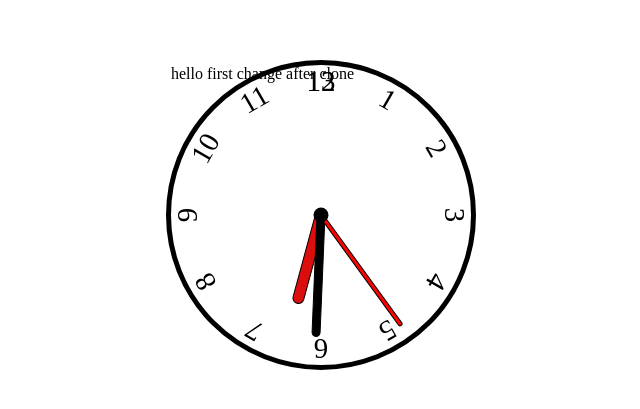
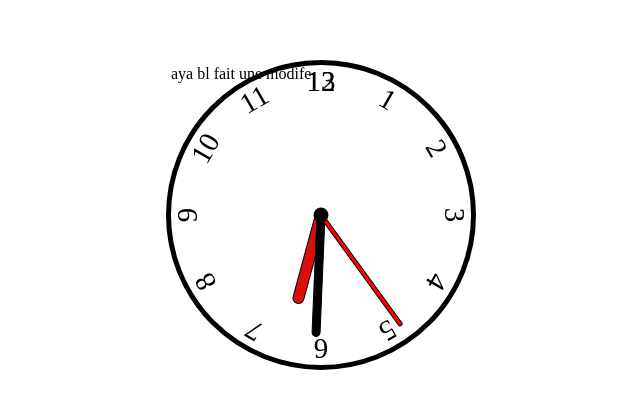
Before and after one commit to ayabl/gitProject, a plain HTML site: page index.html in a window 1280 px wide. Shown: the part 193-602 px from the top of the page, 319-959 px from the left. Drawn offline with Linux system fonts and the light colour scheme.

Commit message:
Signed-off-by: Aya <ayaravelle@gmail.com>

```diff
--- a/index.html
+++ b/index.html
@@ -26,7 +26,8 @@
       <div class="number number11">11</div>
       <div class="number number12">12</div>
       <div class="number number13">13</div>
-      hello first change after clone
+
+      aya bl fait une modife
     </div>
     <script src="main.js"></script>
   </body>
```
